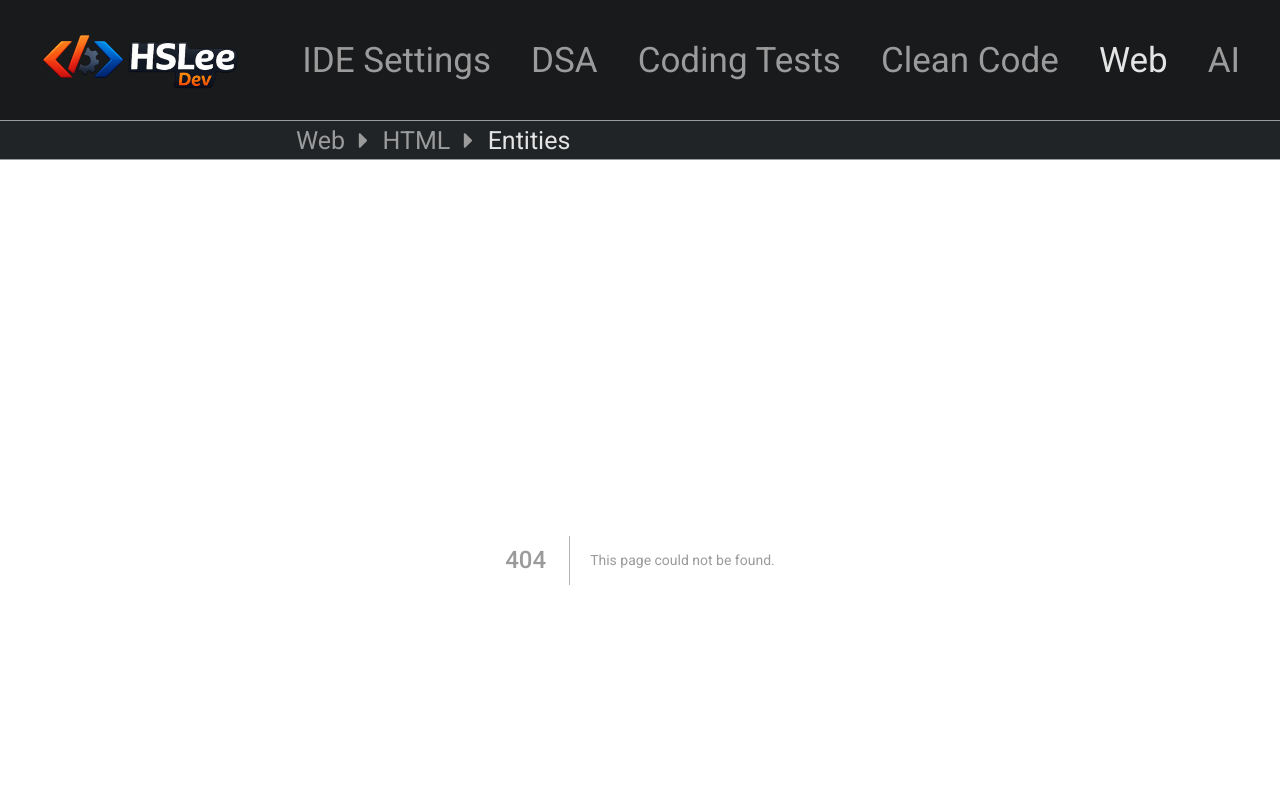
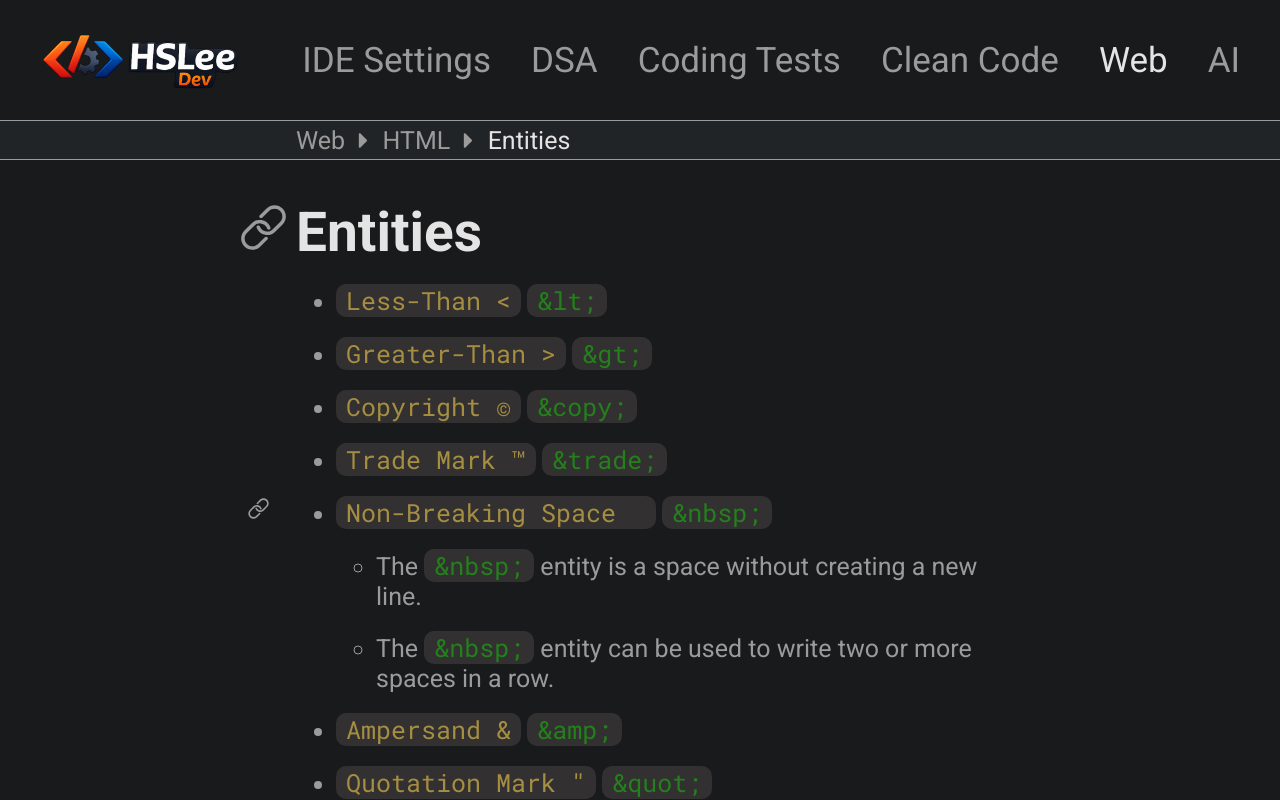
Before and after one commit to hslxgxnf/my-website, a Next.js app: page /web/html/entities in a window 1280 px wide. Before the commit this address had no page. Shown: the top 800 px of the page. Built offline with nearby package versions, Linux system fonts and the light colour scheme.

Commit message:
feat: add the Entities page

```diff
--- /dev/null
+++ b/app/web/html/entities/ClientMain.tsx
@@ -0,0 +1,72 @@
+"use client";
+
+import { useRef } from "react";
+
+import styles from "@/styles/detail-page/page.module.css";
+import ReferenceButton from "@/components/detail-page/ReferenceButton";
+import { referenceFirst, referenceSecond } from "@/app/web/html/entities/data";
+import HeadingLinkId from "@/components/detail-page/HeadingLinkId";
+
+export default function ClientMain() {
+  const asideRef = useRef<HTMLElement>(null);
+
+  return (
+    <main className={styles.main}>
+      <aside ref={asideRef}></aside>
+
+      <article>
+        <ReferenceButton reference={referenceFirst} asideRef={asideRef}>
+          <HeadingLinkId headingNumber={1}>Entities</HeadingLinkId>
+        </ReferenceButton>
+        <ul>
+          <li>
+            <code className="emphasis">Less-Than &lt;</code>&nbsp;
+            <code className="example">&amp;lt;</code>
+          </li>
+          <li>
+            <code className="emphasis">Greater-Than &gt;</code>&nbsp;
+            <code className="example">&amp;gt;</code>
+          </li>
+          <li>
+            <code className="emphasis">Copyright &copy;</code>&nbsp;
+            <code className="example">&amp;copy;</code>
+          </li>
+          <li>
+            <code className="emphasis">Trade Mark &trade;</code>&nbsp;
+            <code className="example">&amp;trade;</code>
+          </li>
+          <ReferenceButton reference={referenceSecond} asideRef={asideRef}>
+            <li>
+              <code className="emphasis">Non-Breaking Space &nbsp;</code>&nbsp;
+              <code className="example">&amp;nbsp;</code>
+              <ul>
+                <li>
+                  The <code className="example">&amp;nbsp;</code> entity is a
+                  space without creating a new line.
+                </li>
+                <li>
+                  The <code className="example">&amp;nbsp;</code> entity can be
+                  used to write two or more spaces in a row.
+                </li>
+              </ul>
+            </li>
+          </ReferenceButton>
+          <li>
+            <code className="emphasis">Ampersand &amp;</code>&nbsp;
+            <code className="example">&amp;amp;</code>
+          </li>
+          <li>
+            <code className="emphasis">Quotation Mark &quot;</code>&nbsp;
+            <code className="example">&amp;quot;</code>
+          </li>
+          <li>
+            <code className="emphasis">Apostrophe &apos;</code>&nbsp;
+            <code className="example">&amp;apos;</code>
+          </li>
+        </ul>
+      </article>
+
+      <aside></aside>
+    </main>
+  );
+}
--- /dev/null
+++ b/app/web/html/entities/page.tsx
@@ -0,0 +1,11 @@
+import type { Metadata } from "next";
+
+import ClientMain from "@/app/web/html/entities/ClientMain";
+
+export const metadata: Metadata = {
+  title: "Entities",
+};
+
+export default function EntitiesPage() {
+  return <ClientMain />;
+}
--- a/components/detail-page/ReferenceButton.tsx
+++ b/components/detail-page/ReferenceButton.tsx
@@ -37,7 +37,7 @@ export default function ReferenceButton({
       image.src = item.image.src;
       image.alt = `${item.name} Favicon`;
       const span = document.createElement("span");
-      span.innerText = `${item.name} ${item.title}`;
+      span.innerText = `${item.name} | ${item.title}`;
       a.append(image, span);
     });
 
--- a/styles/detail-page/page.module.css
+++ b/styles/detail-page/page.module.css
@@ -129,6 +129,10 @@
       margin-bottom: var(--space-20);
     }
 
+    li > ul {
+      margin-top: var(--space-20);
+    }
+
     h1 {
       font-size: var(--font-size-xlarge);
     }
@@ -200,6 +204,11 @@
           left: -50px;
           font-size: var(--font-size-small);
         }
+
+        &:has(~ li) {
+          left: calc(-50px - var(--space-40));
+          font-size: var(--font-size-small);
+        }
       }
     }
 
```
Also changed, not shown: assets/favicons/DaleSeo.png (added), 1 other file (tests, documents, lock files or other folders).
